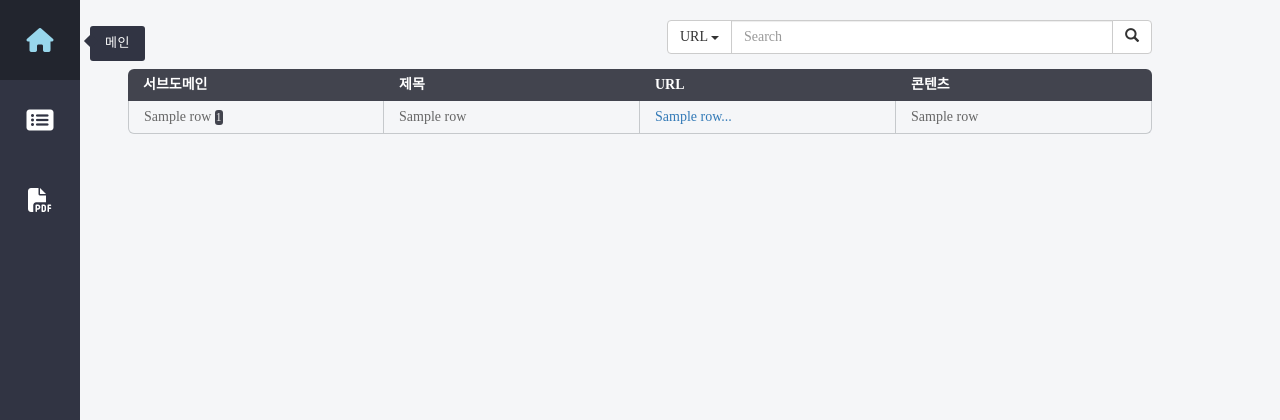
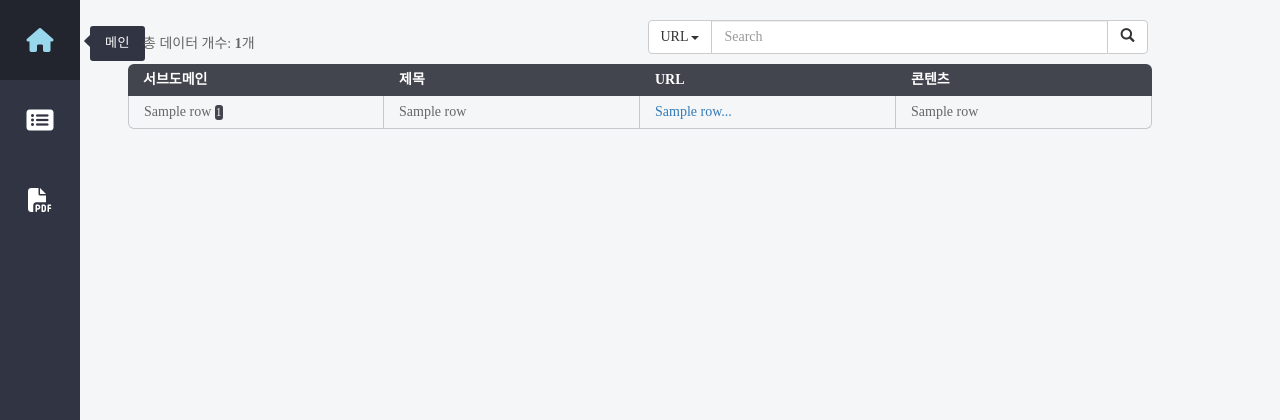
Before and after one commit to RaseBerrie/db-flask-web, a Flask app: template templates/content.html in a window 1280 px wide. Shown: the top 420 px of the page. Run offline with Flask 3, Linux system fonts and the light colour scheme; the template is opened without the code that fills it: most values are stand-ins (such as "Sample title", 1, 10 or a date in 2020); some libraries are stand-ins or nearby versions; some web fonts are replaced.

Commit message:
change index.html change content.html

```diff
--- a/app.py
+++ b/app.py
@@ -1,4 +1,4 @@
-from flask import Flask, render_template, request
+from flask import Flask, render_template, request, jsonify
 import mysql.connector
 
 app = Flask(__name__)
@@ -37,10 +37,13 @@ def index():
     data = cur.fetchall()
     data_list = data_fining(data)
 
+    cur.execute("SELECT count(*) FROM searchresult")
+    count = cur.fetchall()
+
     cur.close()
     db_connection.close()
 
-    return render_template('content.html', data=data_list)
+    return render_template('content.html', data=data_list, count=count)
 
 @app.route('/list')
 def search_list():
@@ -66,11 +69,15 @@ def search_result():
     data = cur.fetchall()
     data_list = data_fining(data)
 
-    cur.close()
-    db_connection.close()
+    query = f"SELECT count(*) FROM searchresult WHERE {menu} LIKE %s"
+    cur.execute(query, ('%' + key + '%',))
+    count = cur.fetchall()
 
-    return data_list
-
+    result = {
+        "data_list": data_list,
+        "count": count
+    }
+    return jsonify(result)
 
 ######## APP.RUN ########
 
--- a/static/script.js
+++ b/static/script.js
@@ -18,9 +18,23 @@ $('ul li').on('click', function() {
     $(this).addClass('active');
 });
 
+function foldableButton() {
+    $('.see-more').click(function() {
+        $(this).parent('.show-less').hide();
+        $(this).parent('.show-less').siblings('.show-more').show();
+    });
+
+    $('.see-less').click(function() {
+        $(this).parent('.show-more').hide();
+        $(this).parent('.show-more').siblings('.show-less').show();
+    });
+}
+
+function searchMenu() {
     $('.search-panel .dropdown-menu').find('a').click(function(e) {
         e.preventDefault();
         var concept = $(this).text();
         $('.search-panel span#search-concept').text(concept);
         $('#search-param').val(concept);
     });
+}
--- a/static/style.css
+++ b/static/style.css
@@ -6,12 +6,10 @@
   font-family: 'Pretendard';
   list-style: none;
 }
-
 body {
   display: flex;
   background-color: #F5F6F8;
 }
-
 div.content {
   max-width: 1024px;
   margin: 0 auto;
@@ -71,8 +69,8 @@ tr:last-child td:last-child {
 /***** FORM *****/
 
 form {
+  max-width: 500px;
   text-align: right;
-  margin-bottom: 10px;
 }
 input {
   padding: 6px 15px;
@@ -86,11 +84,21 @@ input {
   color: #fff;
 }
 .container{
-  max-width: 500px;
-  margin-bottom: 5px;
+  max-width: 100%;
+  margin-bottom: 10px;
   text-align: right;
   margin-right: 0;
   padding-right: 0;
+  display: flex;
+}
+.alignbox{
+  width: 50%;
+  position: relative;
+}
+.total-num{
+  text-align: left;
+  position: absolute;
+  bottom: 0;
 }
 .scrollable-dropdown{
   height: auto;
--- a/templates/content.html
+++ b/templates/content.html
@@ -7,6 +7,12 @@
 
 <div class="content">
     <div class="container">
+        <div class="alignbox">
+            {% for row in count %}
+                <div class="total-num">총 데이터 개수: <strong>{{ row[0] }}</strong>개</div>
+            {% endfor %}
+        </div>
+        <div class="alignbox">
         <form id="searchForm">
             <div class="input-group">
                 <div class="input-group-btn search-panel">
@@ -25,6 +31,7 @@
                 <span class="input-group-btn"><button class="btn btn-default" type="submit"><span class="glyphicon glyphicon-search"></span></button></span>
             </div>
         </form>
+        </div>
     </div>
     <table style="table-layout: fixed; word-break: break-all;">
         <thead>
@@ -47,7 +54,7 @@
                             <button class="see-more" id="tag" style="border: none; background-color: #aaa">더보기</button>
                         </div>
                         <div class="show-more" style="display:none">{{ row[4] }}
-                            <button class="see-less" id="tag" style="border: none; background-color: #aaa">접기</button>
+                            <button class="see-less" id="tag" style="border: none;">접기</button>
                         </div>
                         {% else %} {{ row[4] }}
                         {% endif %}
@@ -58,23 +65,9 @@
     </table>
 </div>
 <script>
-$(document).ready(function() {
-    $('.see-more').click(function() {
-        $(this).parent('.show-less').hide();
-        $(this).parent('.show-less').siblings('.show-more').show();
-    });
-
-    $('.see-less').click(function() {
-        $(this).parent('.show-more').hide();
-        $(this).parent('.show-more').siblings('.show-less').show();
-    });
-
-    $('.search-panel .dropdown-menu').find('a').click(function(e) {
-                e.preventDefault();
-                var concept = $(this).text();
-                $('.search-panel span#search-concept').text(concept);
-                $('#search-param').val(concept);
-            });
+$(document).ready(function(){
+    searchMenu();
+    foldableButton();
 
     $('#searchForm').on('submit', function(event) {
         event.preventDefault();
@@ -82,7 +75,7 @@ $(document).ready(function() {
         var param;
 
         switch(menu) {
-            case "도메인 네임":
+            case "서브도메인":
                 param = 'subdomain';
                 break;
             case "제목":
@@ -101,23 +94,32 @@ $(document).ready(function() {
         var query = $('#searchInput').val();
         if (query) {
             $.get("/search/", { menu: param, key: query }, function(data) {
+                totalNum = '총 데이터 개수: <strong>' + data.count[0] + '</strong>개';
+                $('.total-num').html(totalNum);
+
                 var html = '';
-                $.each(data, function(index, row) {
+                $.each(data.data_list, function(index, row) {
                     html += '<tr>';
                     html += '<td>' + row[1] + ' <span id="tag">' + row[0] + '</span></td>';
                     html += '<td>' + row[2] + '</td>';
-                    html += '<td><a href=' + row[3] + '>' + row[3].slice(0, 30) + '...</a></td>';
+                    html += '<td><a href="' + row[3] + '">' + row[3].slice(0, 30);
+                    html += '...</a></td>';
                     if (row[4].length > 40) {
-                        html += '<td><div class="show-less">' + row[4].slice(0, 40) + "..." +
-                        '<button class="see-more" id="tag" style="border: none; background-color: #aaa">더보기</button>' +
-                        '</div><div class="show-more" style="display:none">' + row[4] + '<button class="see-less" id="tag" style="border: none; background-color: #aaa">접기</button>' +
-                        '</div></td>';
+                        html += `<td>
+                        <div class="show-less">` + row[4].slice(0, 40) + `...
+                            <button class="see-more" id="tag" style="border: none; background-color: #aaa">더보기</button>
+                        </div>
+                        <div class="show-more" style="display:none">` + row[4] +
+                            `<button class="see-less" id="tag" style="border: none;">접기</button>
+                        </div></td>`;
                     } else {
                         html += '<td>' + row[4] + '</td>';
                     }
                     html += '</tr>';
                 });
                 $('#results').html(html);
+                searchMenu();
+                foldableButton();
             });
         }
     });
--- a/templates/index.html
+++ b/templates/index.html
@@ -3,6 +3,7 @@
 <head>
     <title>데이터베이스 콘텐츠</title>
     <meta name="viewport" content="width=device-width, initial-scale=1.0">
+    <link rel="shortcut icon" href="{{ url_for('static', filename='favicon.ico') }}">
 
     <link rel="stylesheet" href="https://cdnjs.cloudflare.com/ajax/libs/font-awesome/6.5.1/css/all.min.css"/>
     <link rel="stylesheet" href="https://maxcdn.bootstrapcdn.com/bootstrap/3.3.7/css/bootstrap.min.css">
```
Also changed, not shown: static/favicon.ico (added). Lines whose indentation alone changed are shown as unchanged.
